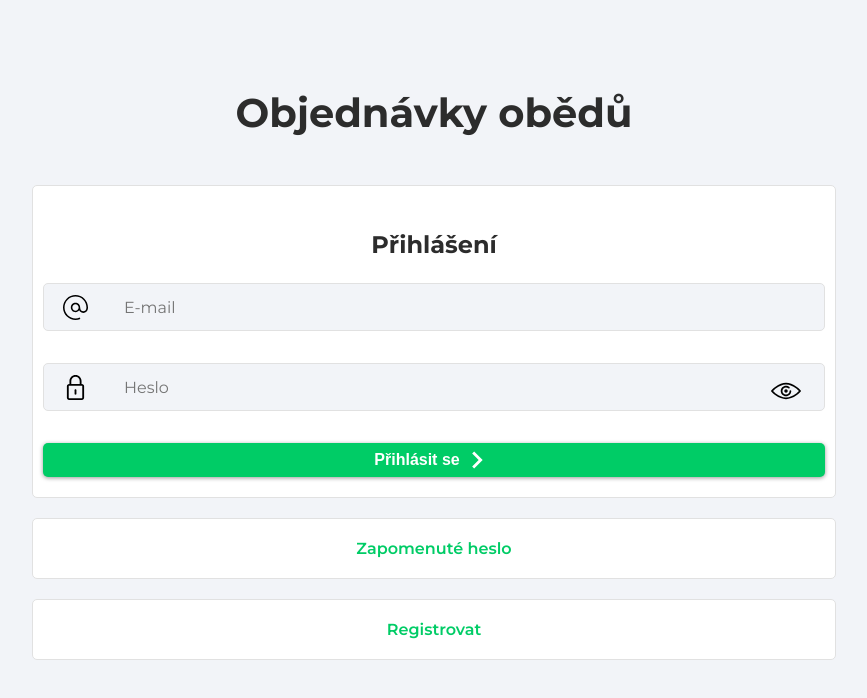
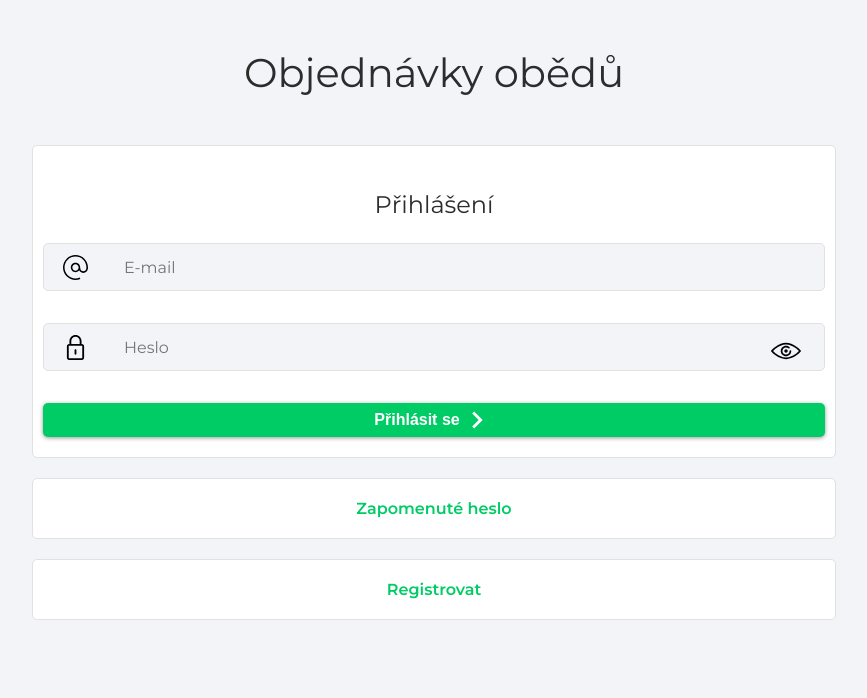
Before and after one commit to Gozo18/react-veza, a React (Create React App) app: page /sign-in in a window 1280 px wide. Shown: the top 698 px of the page, without its empty margins (206-1073 px from the left). Built offline with nearby package versions, Linux system fonts and the light colour scheme; no server answers; the database is empty.

Commit message:
Sign in page change

```diff
--- a/src/index.css
+++ b/src/index.css
@@ -134,7 +134,6 @@ h4 {
 .pageHeader {
   width: 100%;
   font-size: 1.3rem;
-  font-weight: bold;
   text-align: center;
 }
 
@@ -148,13 +147,14 @@ h4 {
   margin-top: 2rem;
 }
 
-.signInHeader p {
-  margin-bottom: 3rem;
+.signInHeader h1 {
+  margin: 0 0 3rem;
   font-size: 1.5rem;
+  font-weight: normal;
 }
 
 @media (min-width: 1024px) {
-  .signInHeader p {
+  .signInHeader h1 {
     font-size: 2.5rem;
   }
 }
--- a/src/pages/SignIn.jsx
+++ b/src/pages/SignIn.jsx
@@ -46,7 +46,7 @@ function SignIn() {
     <>
       <div className='pageContainer'>
         <header className='signInHeader'>
-          <p className='pageHeader'>Objednávky obědů</p>
+          <h1 className='pageHeader'>Objednávky obědů</h1>
         </header>
 
         <main>
```
